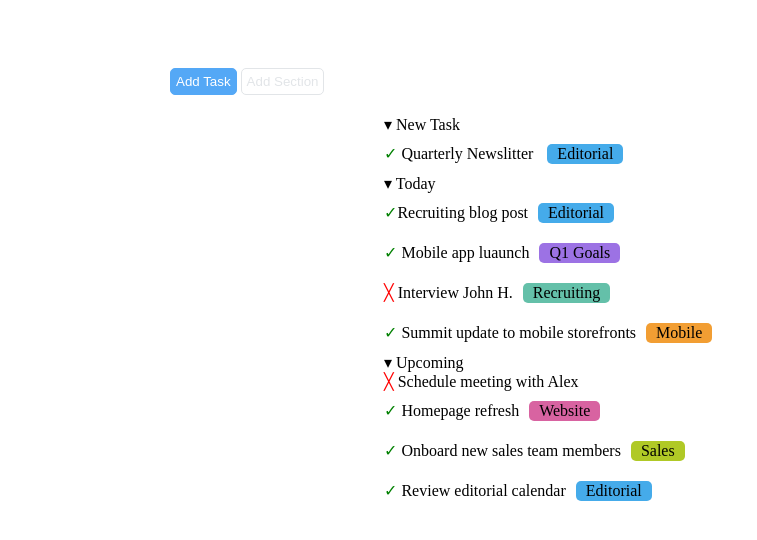
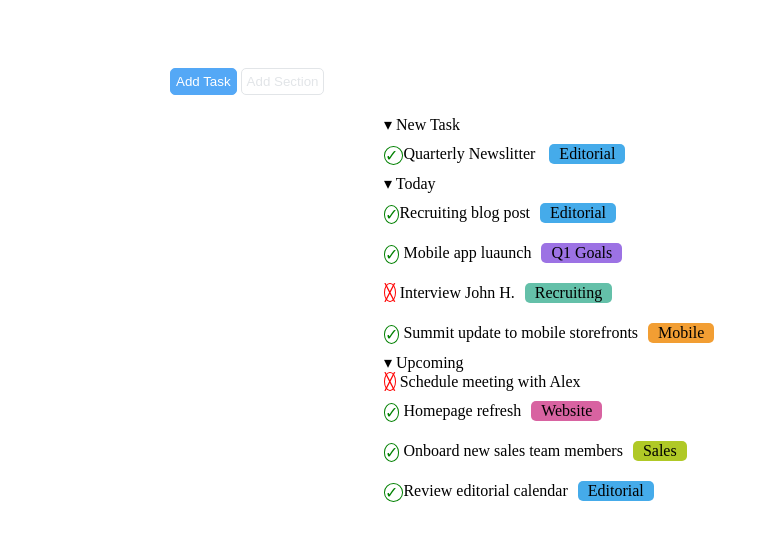
Before and after one commit to MayaSelena773/html-css-toboolist, a plain HTML site: page index.html in a window 1280 px wide. Shown: the part 52-592 px from the top of the page, without its empty margins (0-757 px from the left). Drawn offline with Linux system fonts and the light colour scheme.

Commit message:
simbolend

```diff
--- a/style.css
+++ b/style.css
@@ -51,10 +51,15 @@ ul{
 }
 .greencheck{
     color: green;
-    border-width:10px ;
+    border:1px solid;
+    border-radius: 100%;
+    vertical-align: middle;
 }
 .redcross{
     color: red;
+    border: 1px solid;
+    border-radius: 100%;
+
 }
 .box{
     display: inline-block;
```
